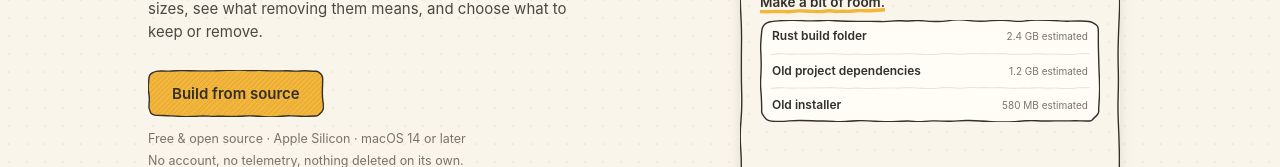
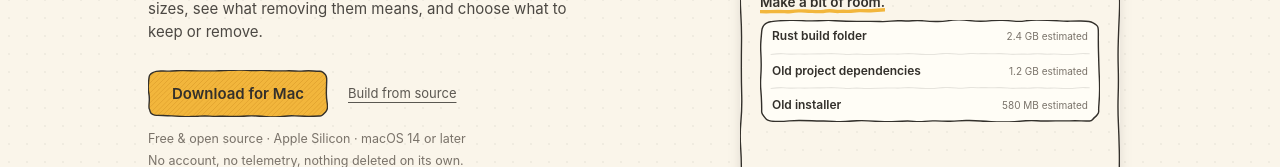
Before and after one commit to praxstack/richiemcilroy-chippytea, a Next.js app in the folder site/: page / in a window 1280 px wide. Shown: the part 477-644 px from the top of the page. Built offline with nearby package versions, Linux system fonts and the light colour scheme.

Commit message:
feat(site): link the landing page to Mac downloads

```diff
--- a/site/app/page.tsx
+++ b/site/app/page.tsx
@@ -44,9 +44,17 @@ export default function Page() {
               them means, and choose what to keep or remove.
             </p>
             <div className="mt-[26px]">
-              <InkBox variant="primary" href={BUILD} seed={31} className="px-6 py-3 text-[15px]">
-                Build from source
-              </InkBox>
+              <div className="flex flex-wrap items-center gap-x-5 gap-y-3">
+                <InkBox variant="primary" href="/download" seed={31} className="px-6 py-3 text-[15px]">
+                  Download for Mac
+                </InkBox>
+                <a
+                  className="text-[13px] text-ink/80 underline underline-offset-4 hover:text-ink hover:decoration-gold hover:decoration-2"
+                  href={BUILD}
+                >
+                  Build from source
+                </a>
+              </div>
               <div className="mt-3 flex flex-col gap-[3px] text-[12.5px] text-ink-soft">
                 <span>Free &amp; open source &middot; Apple Silicon &middot; macOS 14 or later</span>
                 <span>No account, no telemetry, nothing deleted on its own.</span>
```
